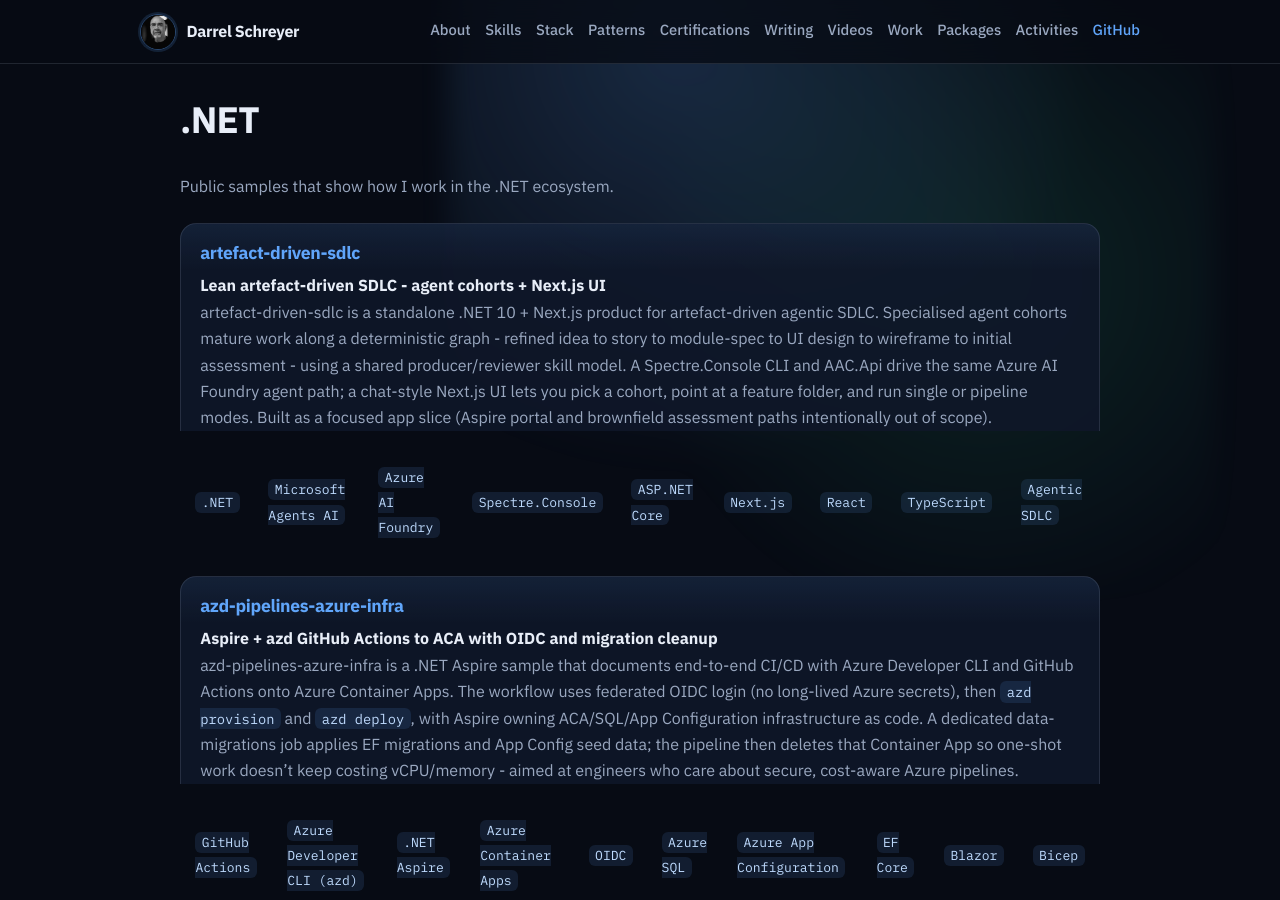
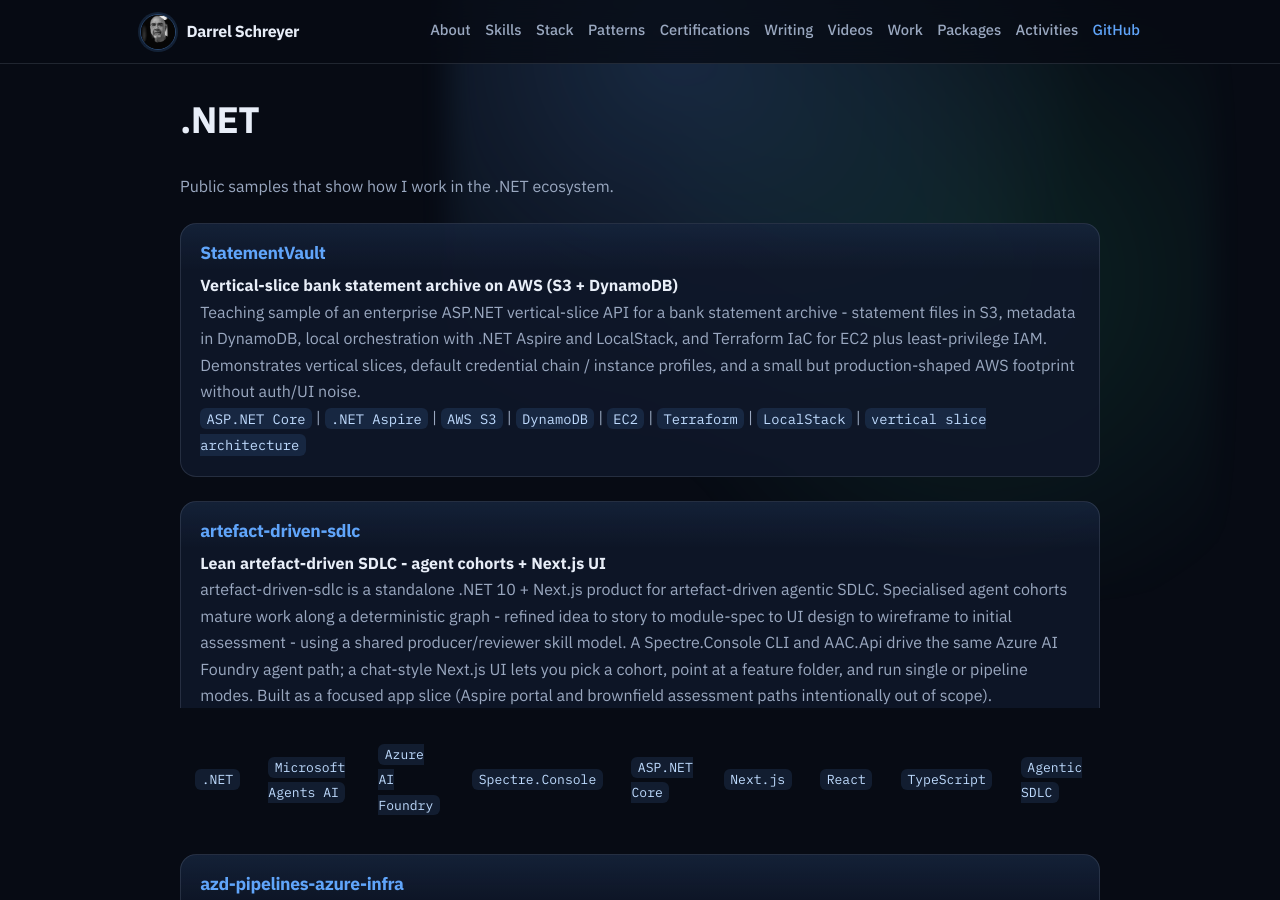
Before and after one commit to nabs-darrel-schreyer/aboutme, a Jekyll site: the page built from skills/dotnet.md, in a window 1280 px wide and 900 px high. Built offline with Jekyll 4.4.1, drawn with Linux system fonts in a browser that asks for light colours.

Commit message:
Add StatementVault showcase on .NET and AWS skill pages.

```diff
--- a/skills/dotnet.md
+++ b/skills/dotnet.md
@@ -8,6 +8,13 @@ collection_style: skills
 
 Public samples that show how I work in the .NET ecosystem.
 
+### [StatementVault](https://github.com/nabs-darrel-schreyer/StatementVault)
+
+**Vertical-slice bank statement archive on AWS (S3 + DynamoDB)**
+
+Teaching sample of an enterprise ASP.NET vertical-slice API for a bank statement archive - statement files in S3, metadata in DynamoDB, local orchestration with .NET Aspire and LocalStack, and Terraform IaC for EC2 plus least-privilege IAM. Demonstrates vertical slices, default credential chain / instance profiles, and a small but production-shaped AWS footprint without auth/UI noise.
+
+`ASP.NET Core` | `.NET Aspire` | `AWS S3` | `DynamoDB` | `EC2` | `Terraform` | `LocalStack` | `vertical slice architecture`
 ### [artefact-driven-sdlc](https://github.com/nabs-darrel-schreyer/artefact-driven-sdlc)
 
 **Lean artefact-driven SDLC - agent cohorts + Next.js UI**
```
Also changed, not shown: skills.md (+1 -0 lines), skills/aws.md (added, +17 -0 lines).
